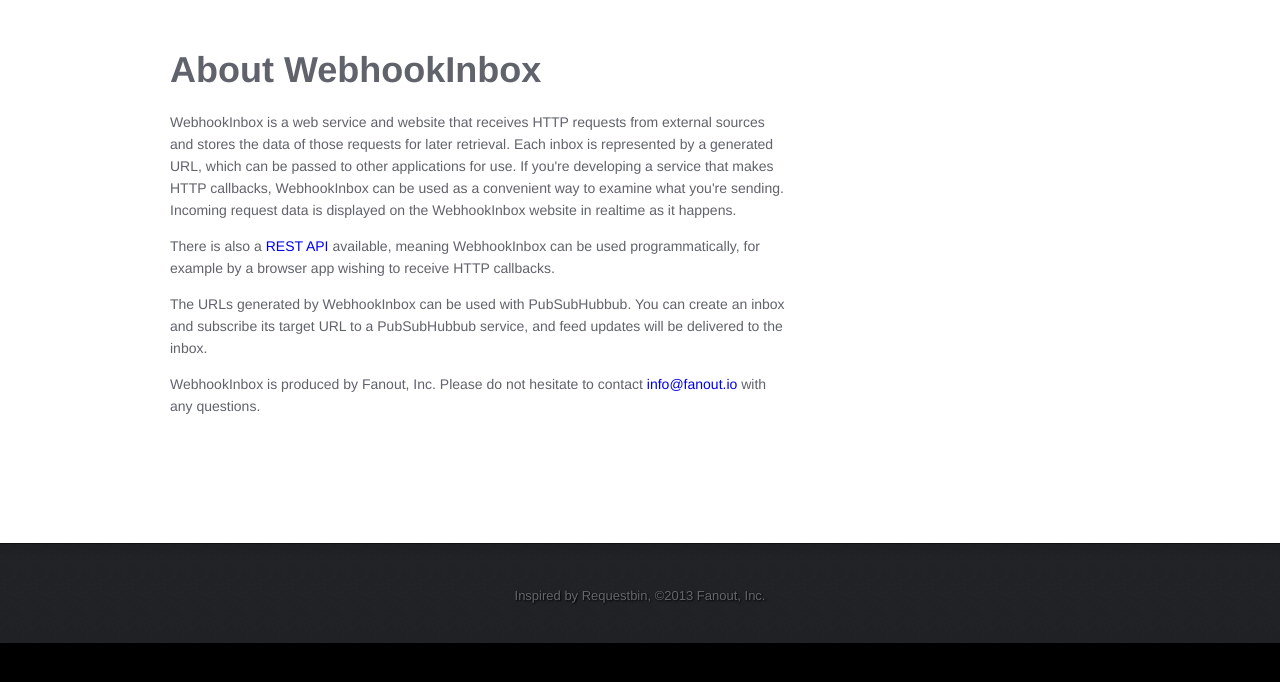
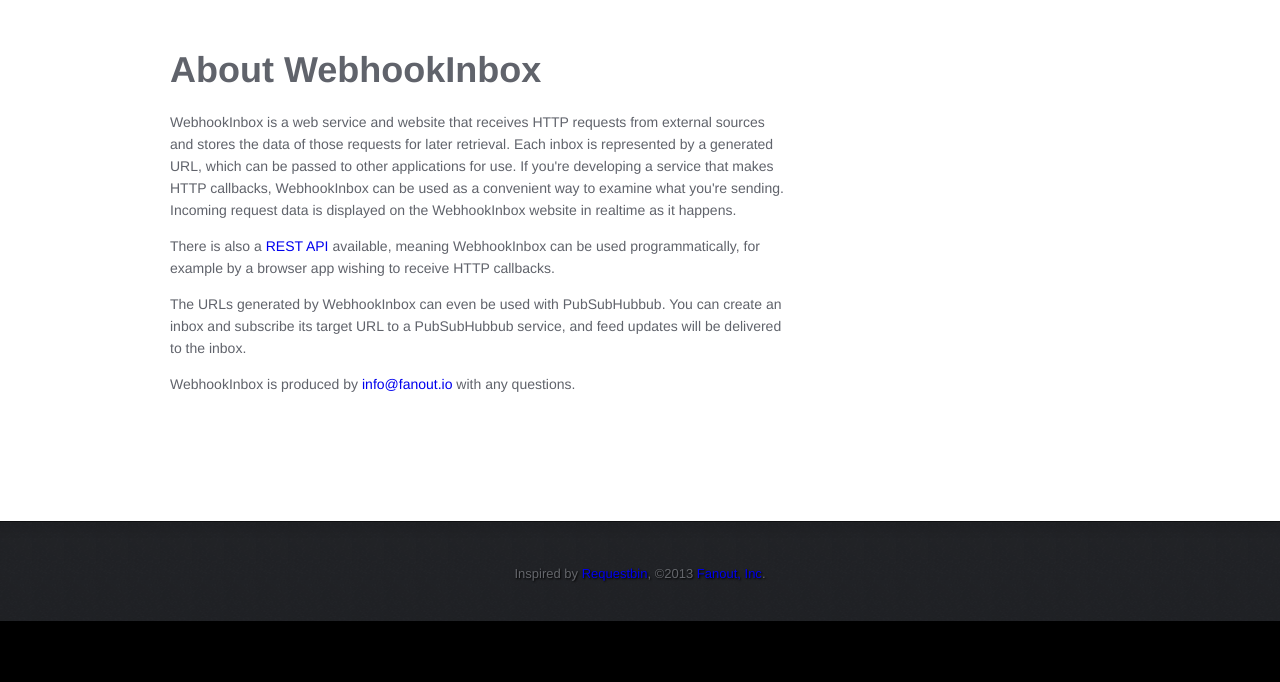
Before and after one commit to fanout/webhookinbox, a Python web app: template website/templates/website/about.html in a window 1280 px wide. Shown: the part 81-763 px from the top of the page. Run offline with Jinja, Linux system fonts and the light colour scheme; the template is opened without the code that fills it, so the values that code supplies are empty; some libraries are stand-ins or nearby versions.

Commit message:
more text/linkage

```diff
--- a/website/templates/website/about.html
+++ b/website/templates/website/about.html
@@ -10,8 +10,8 @@
     <p>
         There is also a <a href="/docs/api.html">REST API</a> available, meaning WebhookInbox can be used programmatically, for example by a browser app wishing to receive HTTP callbacks.
     </p>
-    <p>The URLs generated by WebhookInbox can be used with PubSubHubbub. You can create an inbox and subscribe its target URL to a PubSubHubbub service, and feed updates will be delivered to the inbox.
+    <p>The URLs generated by WebhookInbox can even be used with PubSubHubbub. You can create an inbox and subscribe its target URL to a PubSubHubbub service, and feed updates will be delivered to the inbox.
     </p>
-    <p>WebhookInbox is produced by Fanout, Inc. Please do not hesitate to contact <a href="mailto:info@fanout.io">info@fanout.io</a> with any questions.</p>
+    <p>WebhookInbox is produced by <a href="http://fanout.io>Fanout, Inc</a>. Please do not hesitate to contact <a href="mailto:info@fanout.io">info@fanout.io</a> with any questions.</p>
 </article>
 {% endblock %}
--- a/website/templates/website/l2_base.html
+++ b/website/templates/website/l2_base.html
@@ -23,7 +23,7 @@
             <a href="/"><img src="/static/images/logo.png" /></a>
         </div>
         <div class="links">
-            <a href="/docs/">API</a>
+            <a href="/docs/api.html">API</a>
             <a href="/about/">About</a>
             <a href="/contact/">Contact</a>
         </div>
@@ -44,7 +44,7 @@
 <div class="footer container fixed-height">
     <div class="row">
         <div class="message">
-            Inspired by Requestbin, &copy;2013 Fanout, Inc.
+            Inspired by <a href="http://requestb.in/">Requestbin</a>, &copy;2013 <a href="http://fanout.io">Fanout, Inc</a>.
         </div>
     </div>
 </div>
--- a/website/templates/website/view.html
+++ b/website/templates/website/view.html
@@ -24,7 +24,7 @@
             <a href="/"><img src="/static/images/logo.png" /></a>
         </div>
         <div class="links">
-            <a href="/docs/">API</a>
+            <a href="/docs/api.html">API</a>
             <a href="/about/">About</a>
             <a href="/contact/">Contact</a>
         </div>
@@ -37,7 +37,7 @@
 <div class="footer container">
     <div class="row">
         <div class="message">
-            Inspired by Requestbin, &copy;2013 Fanout, Inc.
+            Inspired by <a href="http://requestb.in/">Requestbin</a>, &copy;2013 <a href="http://fanout.io">Fanout, Inc</a>.
         </div>
     </div>
 </div>
```
